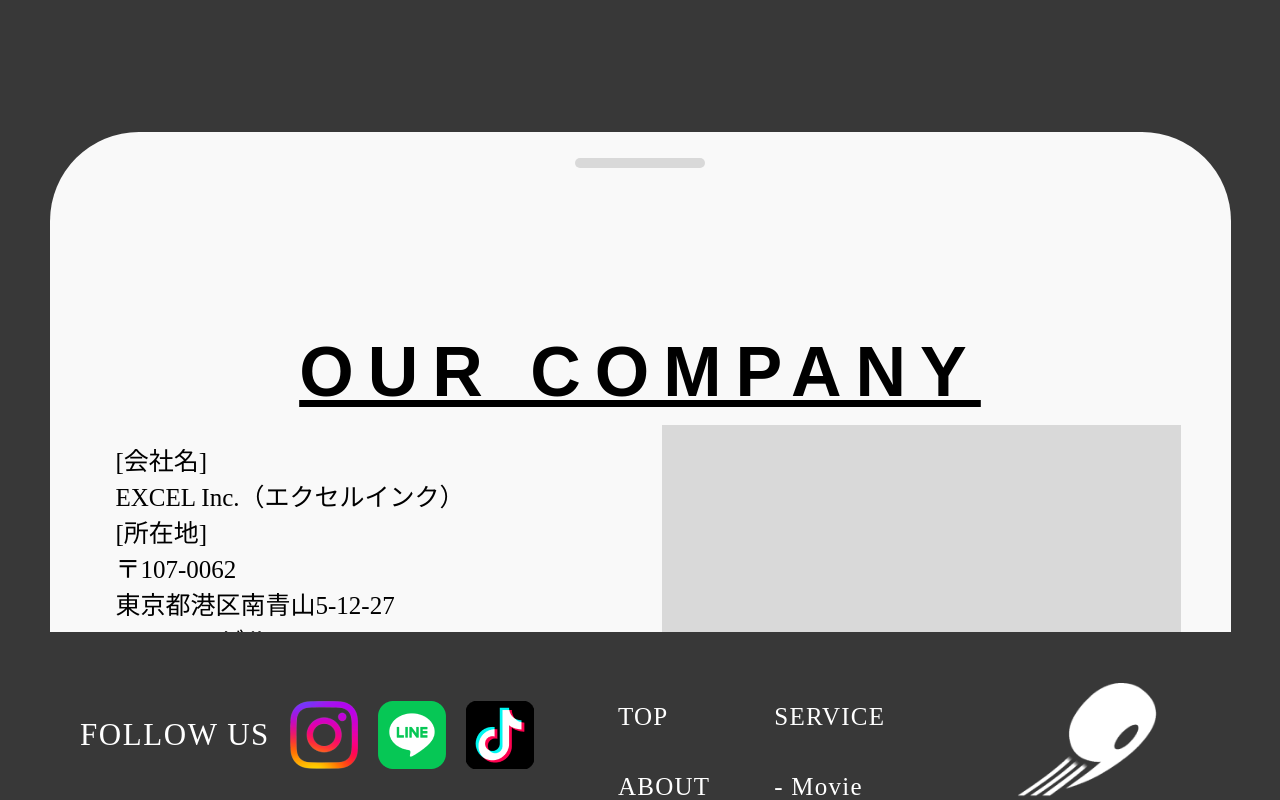
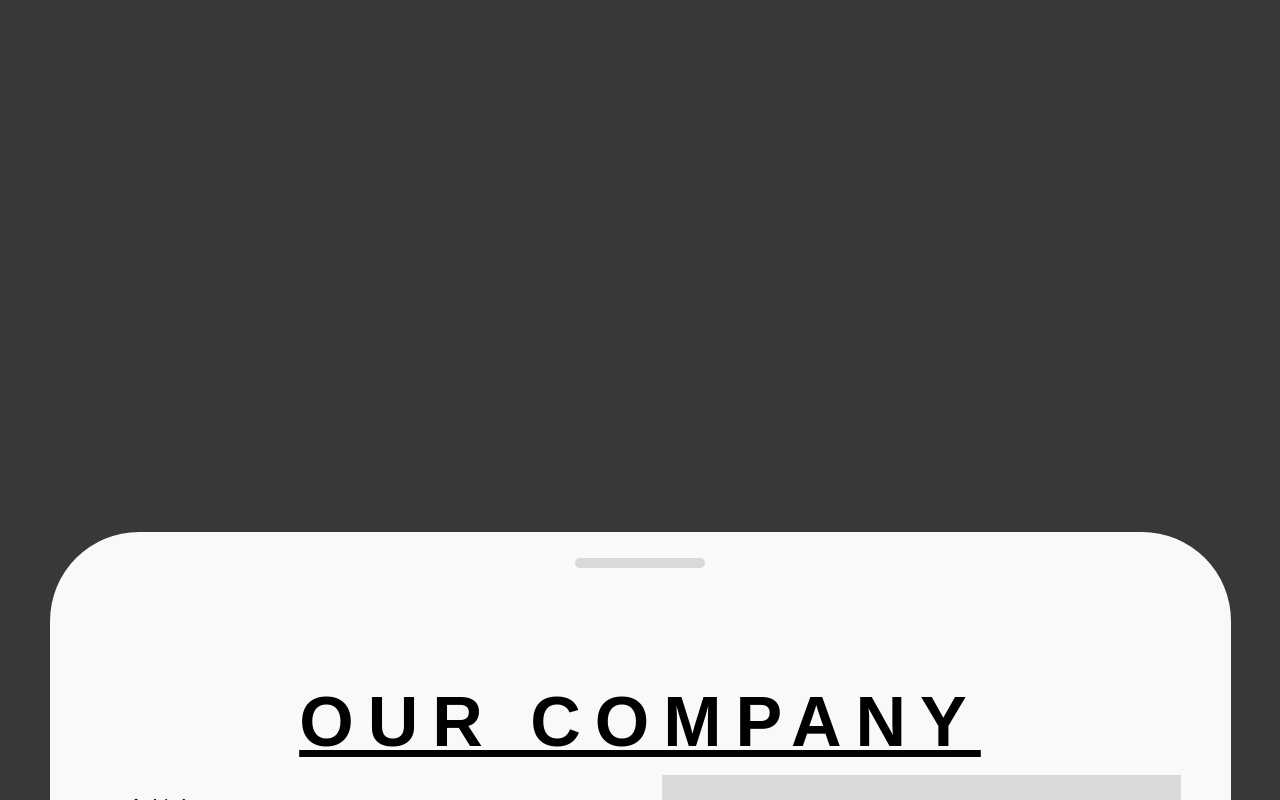
Before and after one commit to mitsu0428/excel-inc, a Next.js app: page / in a window 1280 px wide. Shown: the part 3700-4500 px from the top of the page. Built offline with nearby package versions, Linux system fonts and the light colour scheme; a web font is replaced by a local one.

Commit message:
fix: heightを調整した

```diff
--- a/src/app/components/Sec6/index.tsx
+++ b/src/app/components/Sec6/index.tsx
@@ -107,8 +107,12 @@ const Container = styled.div`
   justify-content: center;
   align-items: center;
   width: 100%;
-  height: 100vh;
+  height: 150vh;
   overflow: hidden;
+
+  @media (max-width: 768px) {
+    height: 95vh;
+  }
 `;
 
 const StyledMobileView = styled(motion.div)`
@@ -123,6 +127,7 @@ const StyledMobileView = styled(motion.div)`
 
   @media (max-width: 768px) {
     width: 324px;
+    height: 500px;
     border-radius: 52px;
     background: #f9f9f9;
     padding: 20px;
@@ -200,7 +205,7 @@ const TitleH2_MobileView = styled.h2`
   color: #000;
   letter-spacing: 14px;
   font-size: 70px;
-  margin-top: 138px;
+  margin-top: 88px;
 
   text-decoration: underline;
   @media (max-width: 768px) {
```
